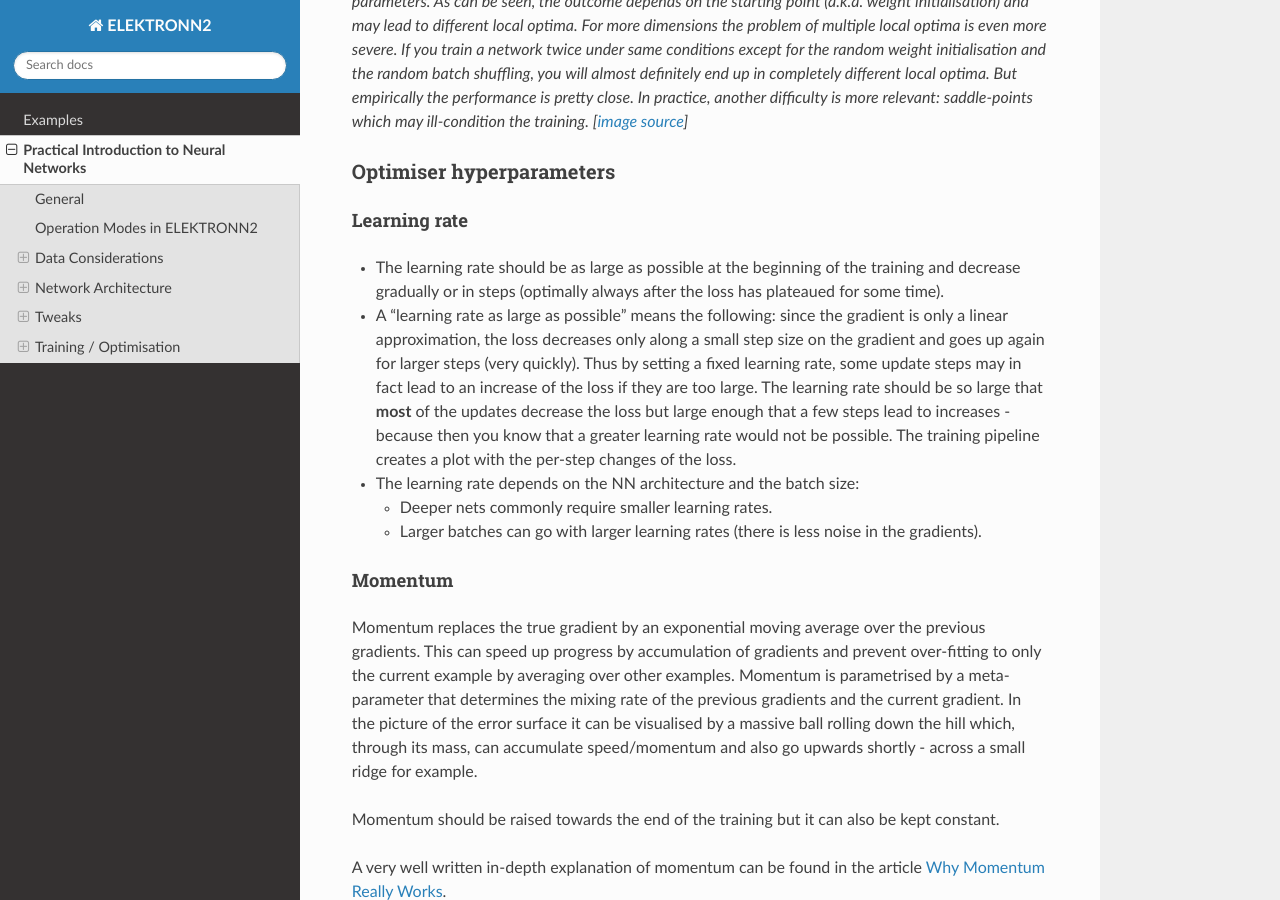
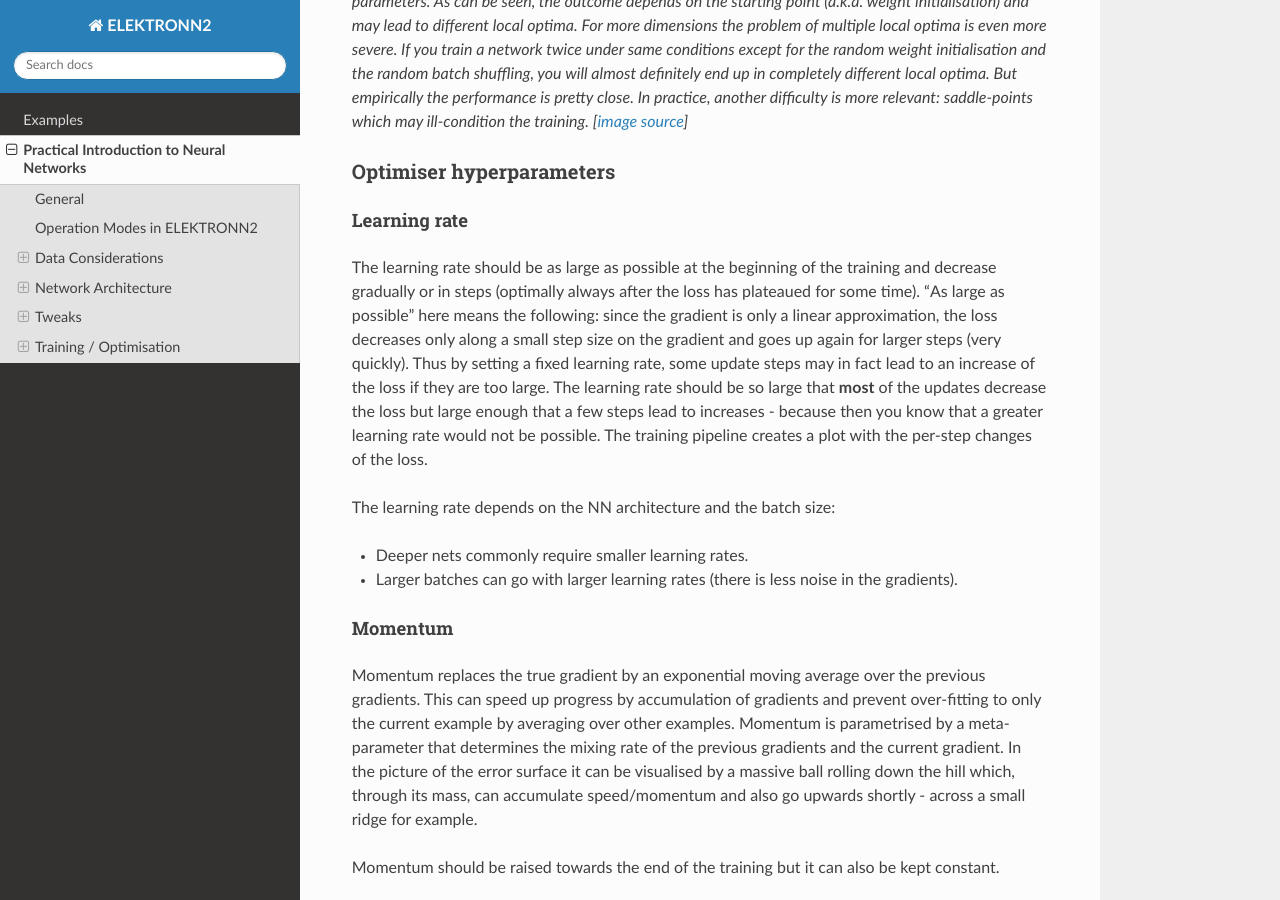
Before and after one commit to ELEKTRONN/ELEKTRONN2, a Sphinx documentation site: the page built from docs/intro_nn.rst, in a window 1280 px wide and 900 px high, scrolled down 9392 px. Built offline with Sphinx 7.4.7 and the Read the Docs theme 2.0.0, drawn with Linux system fonts in a browser that asks for light colours; formulas are drawn with MathJax 3; pages that are not in the unit, such as notebooks, are missing from menus.

Commit message:
docs: Minor reformatting

```diff
--- a/docs/intro_nn.rst
+++ b/docs/intro_nn.rst
@@ -449,23 +449,24 @@ Optimiser hyperparameters
 Learning rate
 ^^^^^^^^^^^^^
 
-* The learning rate should be as large as possible at the beginning of the
-  training and decrease gradually or in steps (optimally always after the loss
-  has plateaued for some time).
-* A "learning rate as large as possible" means the following: since the gradient
-  is only a linear approximation, the loss decreases only along a small step
-  size on the gradient and goes up again for larger steps (very quickly).
-  Thus by setting a fixed learning rate, some update steps may in fact lead to an
-  increase of the loss if they are too large. The learning rate should be so
-  large that **most** of the updates decrease the loss but large enough that a
-  few steps lead to increases - because then you know that a greater learning
-  rate would not be possible. The training pipeline creates a plot with the
-  per-step changes of the loss.
-* The learning rate depends on the NN architecture and the batch size:
+The learning rate should be as large as possible at the beginning of the
+training and decrease gradually or in steps (optimally always after the loss
+has plateaued for some time).
+"As large as possible" here means the following: since the gradient
+is only a linear approximation, the loss decreases only along a small step
+size on the gradient and goes up again for larger steps (very quickly).
+Thus by setting a fixed learning rate, some update steps may in fact lead to an
+increase of the loss if they are too large. The learning rate should be so
+large that **most** of the updates decrease the loss but large enough that a
+few steps lead to increases - because then you know that a greater learning
+rate would not be possible. The training pipeline creates a plot with the
+per-step changes of the loss.
 
-  - Deeper nets commonly require smaller learning rates.
-  - Larger batches can go with larger learning rates (there is less noise in the
-    gradients).
+The learning rate depends on the NN architecture and the batch size:
+
+* Deeper nets commonly require smaller learning rates.
+* Larger batches can go with larger learning rates (there is less noise in the
+  gradients).
 
 
 .. _momentum:
```
